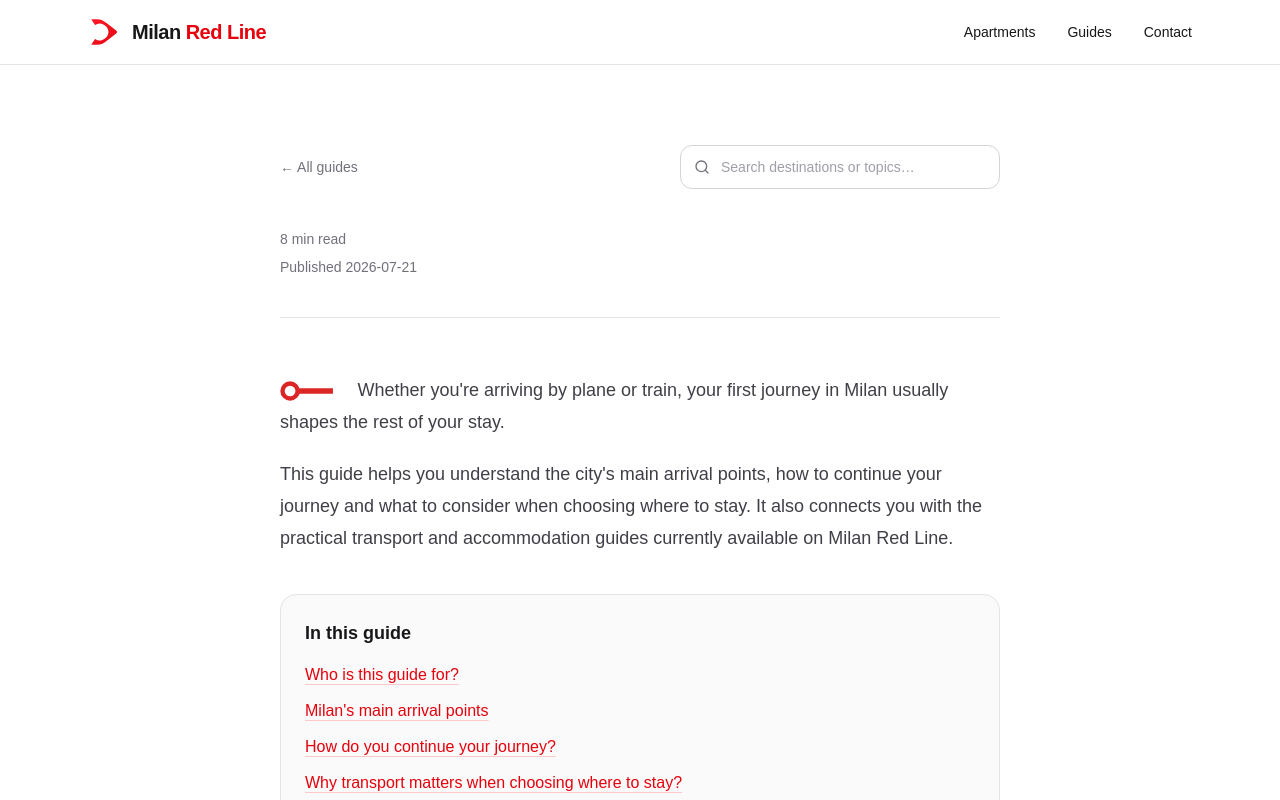
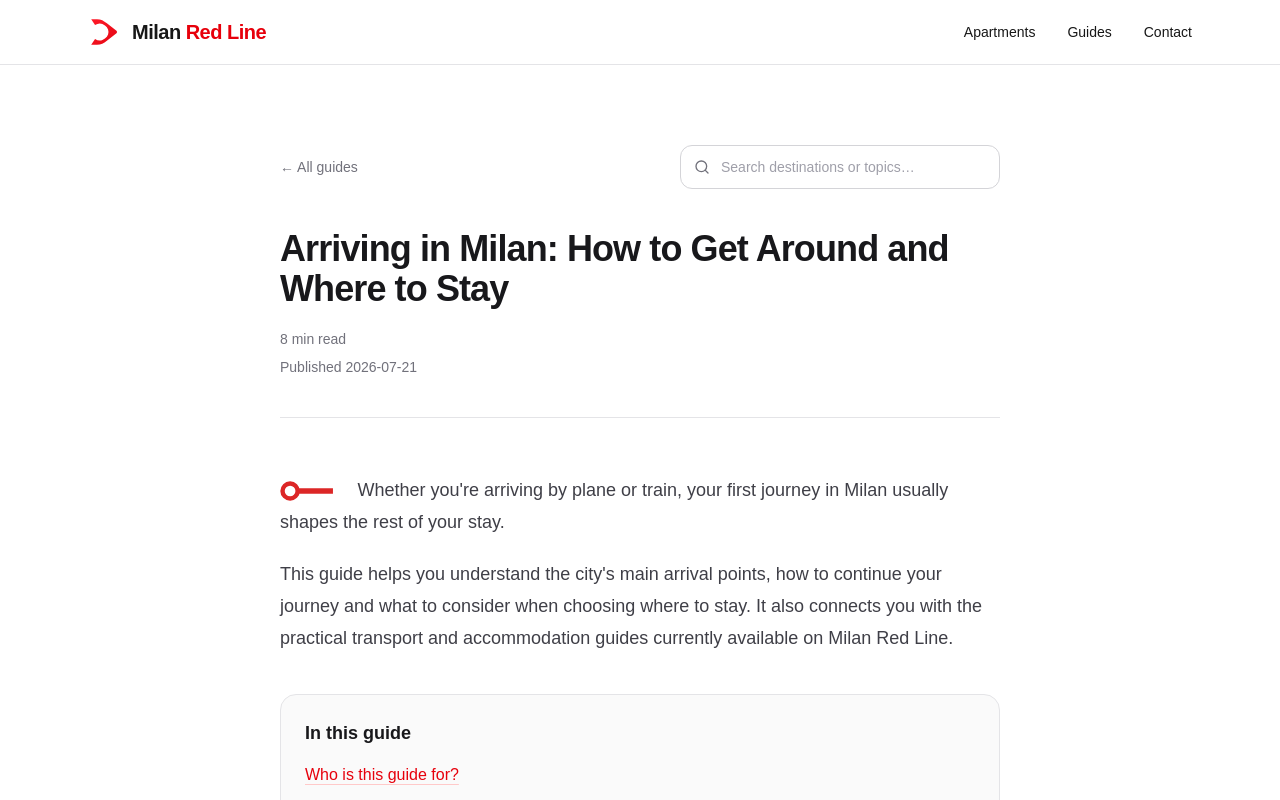
Before and after one commit to beppeblu1/milan-red-line, a Next.js app: page /guides/arriving-in-milan-how-to-get-around in a window 1280 px wide. Shown: the top 800 px of the page. Built offline with nearby package versions, Linux system fonts and the light colour scheme.

Commit message:
Add guide titles to all pages

```diff
--- a/app/guides/[slug]/page.tsx
+++ b/app/guides/[slug]/page.tsx
@@ -86,7 +86,11 @@ export default async function GuidePage({ params }: PageProps) {
       </div>
 
       <header className="mb-14 border-b border-zinc-200 pb-10">
-        <p className="text-sm font-medium text-zinc-500">
+        <h1 className="max-w-2xl text-3xl font-semibold tracking-tight text-zinc-900 md:text-4xl">
+          {guide.metadata.title}
+        </h1>
+
+        <p className="mt-5 text-sm font-medium text-zinc-500">
           {guide.metadata.readingTime}
         </p>
 
--- a/content/guides/milan-public-transport-tickets.mdx
+++ b/content/guides/milan-public-transport-tickets.mdx
@@ -30,8 +30,6 @@ import GuideHighlightCard from "@/components/guides/GuideHighlightCard";
 import GoodToKnow from "@/components/guides/GoodToKnow";
 
 {/* rx:introduction */}
-
-## Milan Public Transport Tickets: Which One Should You Buy?
 
 Whether you're arriving at the airport, travelling into the city centre or staying for several days, choosing the right public transport ticket in Milan is usually straightforward.
 
```
